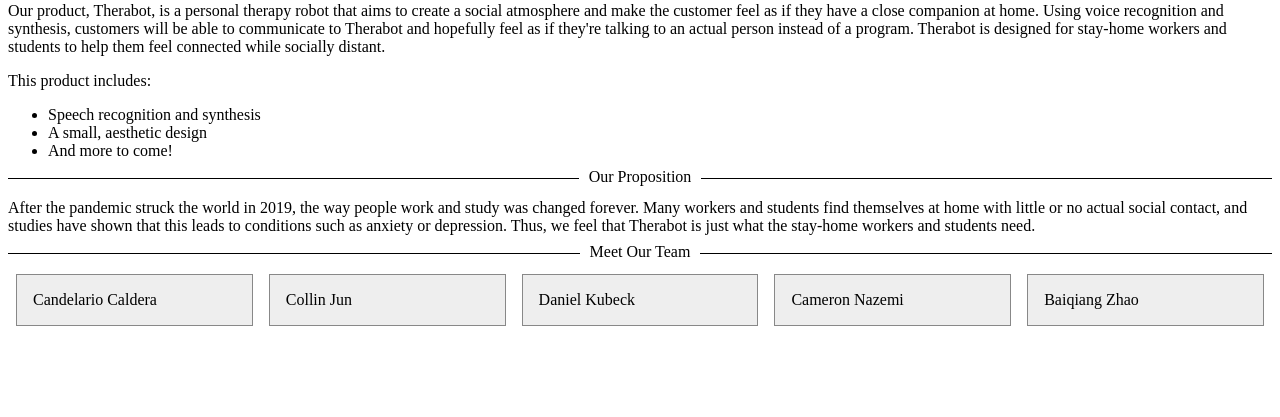
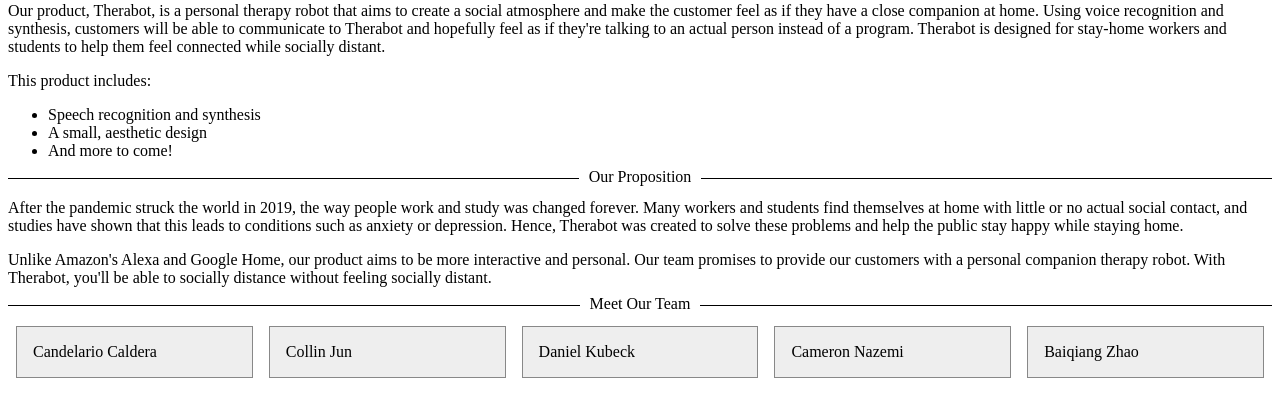
Before and after one commit to Cozmo8/ece140b-docker, a Python web app: template web/src/templates/home.html in a window 1280 px wide. Shown: the part 184-601 px from the top of the page. Run offline with Jinja, Linux system fonts and the light colour scheme; the template is opened without the code that fills it, so the values that code supplies are empty.

Commit message:
Update home.html

```diff
--- a/web/src/templates/home.html
+++ b/web/src/templates/home.html
@@ -24,7 +24,9 @@
   </ul>
 
   <div class='divider'><span>Our Proposition</span></div>
-  <p>After the pandemic struck the world in 2019, the way people work and study was changed forever. Many workers and students find themselves at home with little or no actual social contact, and studies have shown that this leads to conditions such as anxiety or depression. Thus, we feel that Therabot is just what the stay-home workers and students need.</p>
+  <p>After the pandemic struck the world in 2019, the way people work and study was changed forever. Many workers and students find themselves at home with little or no actual social contact, and studies have shown that this leads to conditions such as anxiety or depression. Hence, Therabot was created to solve these problems and help the public stay happy while staying home.</p>
+
+  <p>Unlike Amazon's Alexa and Google Home, our product aims to be more interactive and personal. Our team promises to provide our customers with a personal companion therapy robot. With Therabot, you'll be able to socially distance without feeling socially distant.</p>
 
   <div class='divider'><span>Meet Our Team</span></div>
   <div class = 'members'>
```
